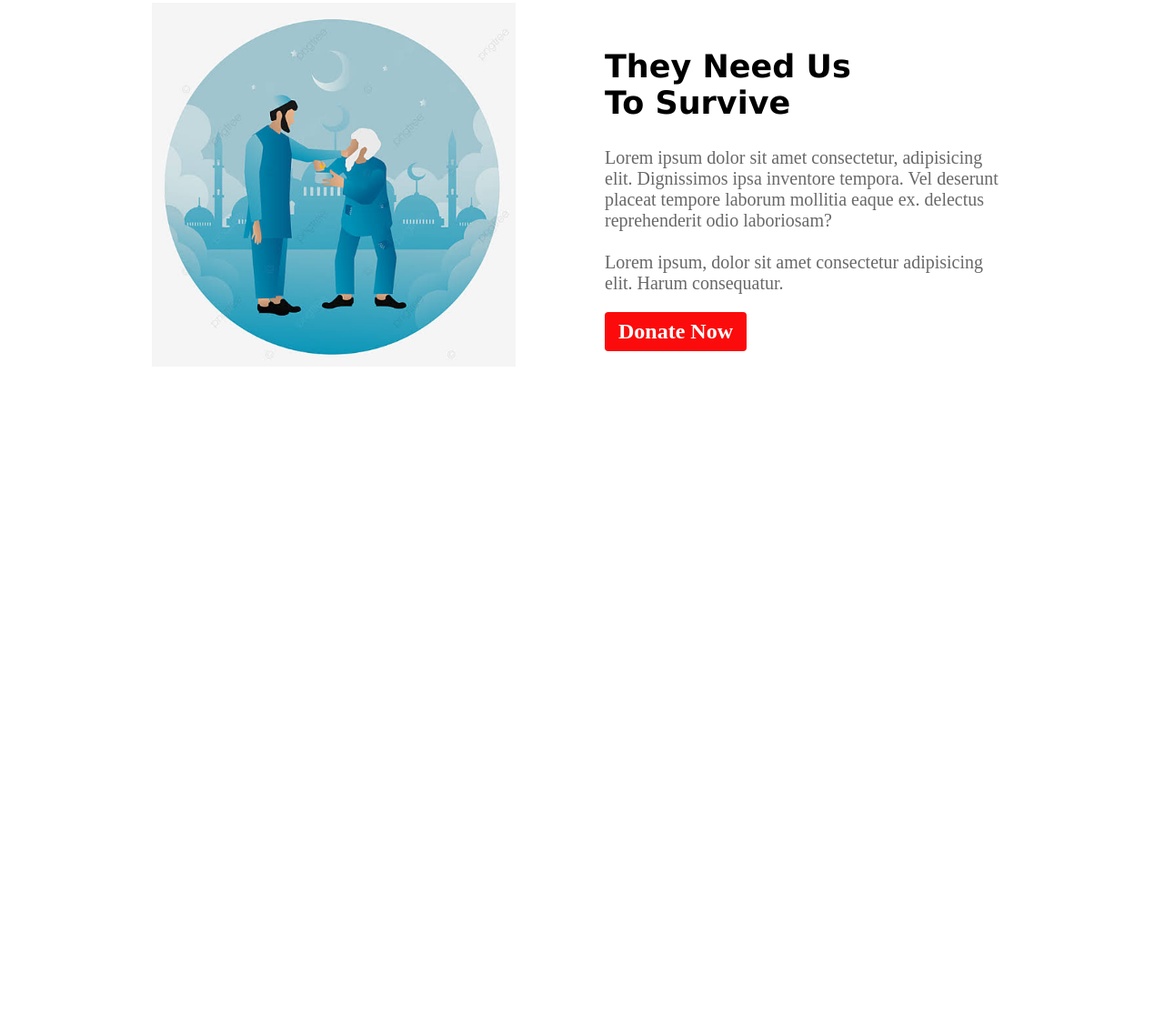
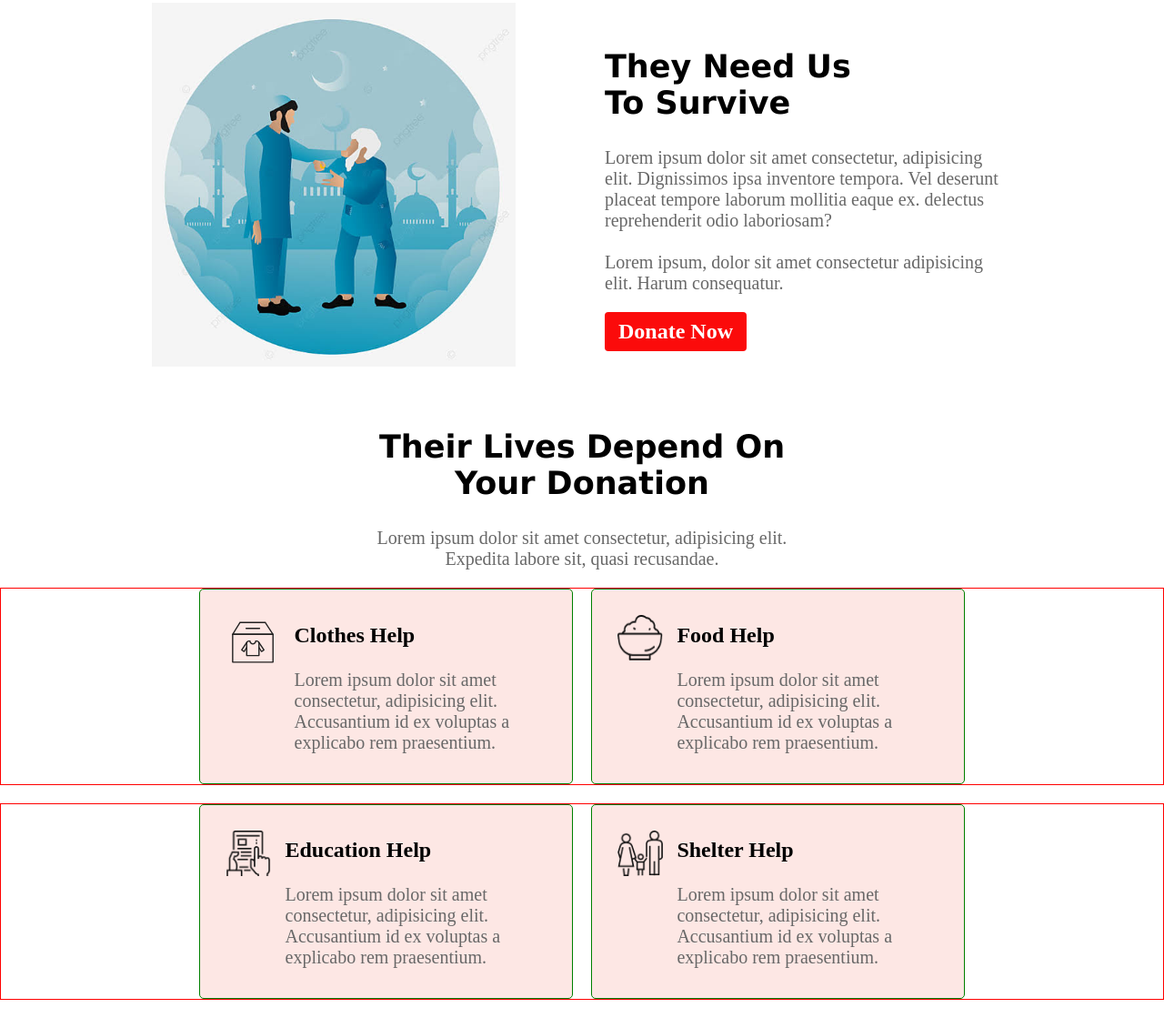
Before and after one commit to chinmoydastapu/Eid-Zakat, a plain HTML site: page index.html in a window 1280 px wide. Shown: the part 1129-2248 px from the top of the page at 91% size. Before the commit the page ends 1600 px from the top, so only its background shows below. Drawn offline with Linux system fonts and the light colour scheme.

Commit message:
Direct help section committed

```diff
--- a/index.html
+++ b/index.html
@@ -21,9 +21,9 @@
         </div>
     </header>
 
-    <!-- Main part -->
+    <!-- Main section -->
     <main>
-        <!-- First donation part -->
+        <!-- First donation section -->
         <section class="article-container">
             <article class="blog">
                 <h2>Their Lives Depend On Your Donation</h2>
@@ -40,7 +40,7 @@
             </article>
         </section>
 
-        <!-- Second donation part -->
+        <!-- Second donation section -->
         <section class="article-container">
             <article class="blog">
                 <img src="images/zakat-02.jpeg" alt="Error" height="400px">
@@ -57,6 +57,60 @@
             </article>
         </section>
 
+        <!-- Direct help section  -->
+        <section>
+            <!-- Title part -->
+            <div class="direct-help-title">
+                <h2>Their Lives Depend On Your Donation</h2>
+                <p class="article-text">Lorem ipsum dolor sit amet consectetur, adipisicing elit. Expedita labore sit,
+                    quasi recusandae.</p>
+            </div>
+            <!-- Card part -->
+            <div class="card-container">
+                <!-- Card-1 -->
+                <div class="card">
+                    <img src="images/clothes.svg" alt="" height="60px" width="60px">
+                    <div>
+                        <h3>Clothes Help</h3>
+                        <p class="article-text">Lorem ipsum dolor sit amet consectetur, adipisicing elit. Accusantium id
+                            ex
+                            voluptas a explicabo rem praesentium.</p>
+                    </div>
+                </div>
+                <!-- Card-2  -->
+                <div class="card">
+                    <img src="images/food.png" alt="" height="50px" width="50px">
+                    <div>
+                        <h3>Food Help</h3>
+                        <p class="article-text">Lorem ipsum dolor sit amet consectetur, adipisicing elit. Accusantium id
+                            ex
+                            voluptas a explicabo rem praesentium.</p>
+                    </div>
+                </div>
+            </div>
+            <div class="card-container">
+                <!-- Card-3 -->
+                <div class="card">
+                    <img src="images/education.png" alt="" height="50px" width="50px">
+                    <div>
+                        <h3>Education Help</h3>
+                        <p class="article-text">Lorem ipsum dolor sit amet consectetur, adipisicing elit. Accusantium id
+                            ex
+                            voluptas a explicabo rem praesentium.</p>
+                    </div>
+                </div>
+                <!-- Card-4 -->
+                <div class="card">
+                    <img src="images/shelter.png" alt="" height="50px" width="50px">
+                    <div>
+                        <h3>Shelter Help</h3>
+                        <p class="article-text">Lorem ipsum dolor sit amet consectetur, adipisicing elit. Accusantium id
+                            ex
+                            voluptas a explicabo rem praesentium.</p>
+                    </div>
+                </div>
+            </div>
+        </section>
     </main>
 </body>
 
--- a/style.css
+++ b/style.css
@@ -67,3 +67,38 @@ header {
 .blog {
     width: 35%;
 }
+
+/* Direct help title  */
+.direct-help-title {
+    width: 40%;
+    margin: auto;
+    text-align: center;
+}
+
+/* Direct help cards */
+.card-container {
+    border: 1px solid red;
+    display: flex;
+    margin: 20px 0;
+    justify-content: center;
+    gap: 20px;
+}
+
+.card {
+    border: 1px solid green;
+    border-radius: 5px;
+    background-color: rgba(248, 191, 181, 0.369);
+    width: 30%;
+    padding: 1%;
+    display: flex;
+}
+
+.card img {
+    display: block;
+    padding: 4% 4%;
+}
+
+.card h3 {
+    font-size: 24px;
+    font-weight: bolder;
+}
```
Also changed, not shown: images/clothes.svg (added), images/education.png (added), images/food.png (added), images/shelter.png (added).
